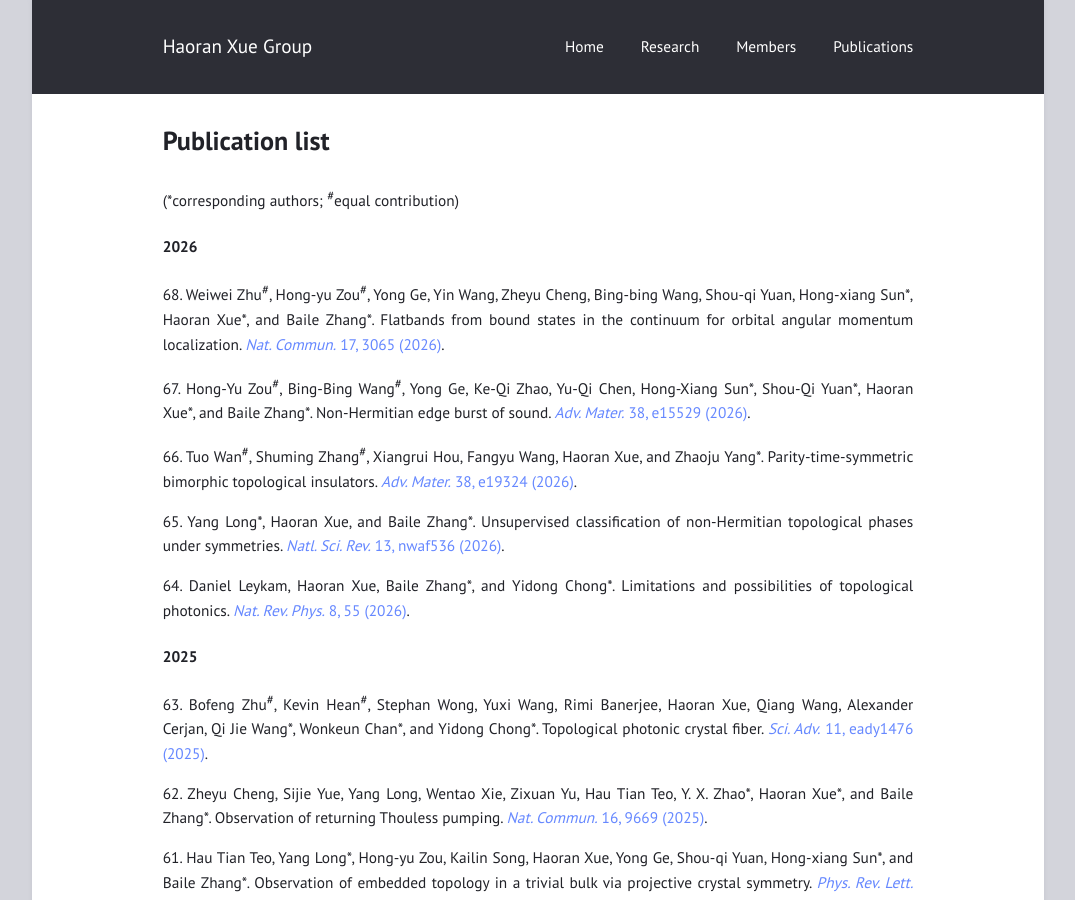
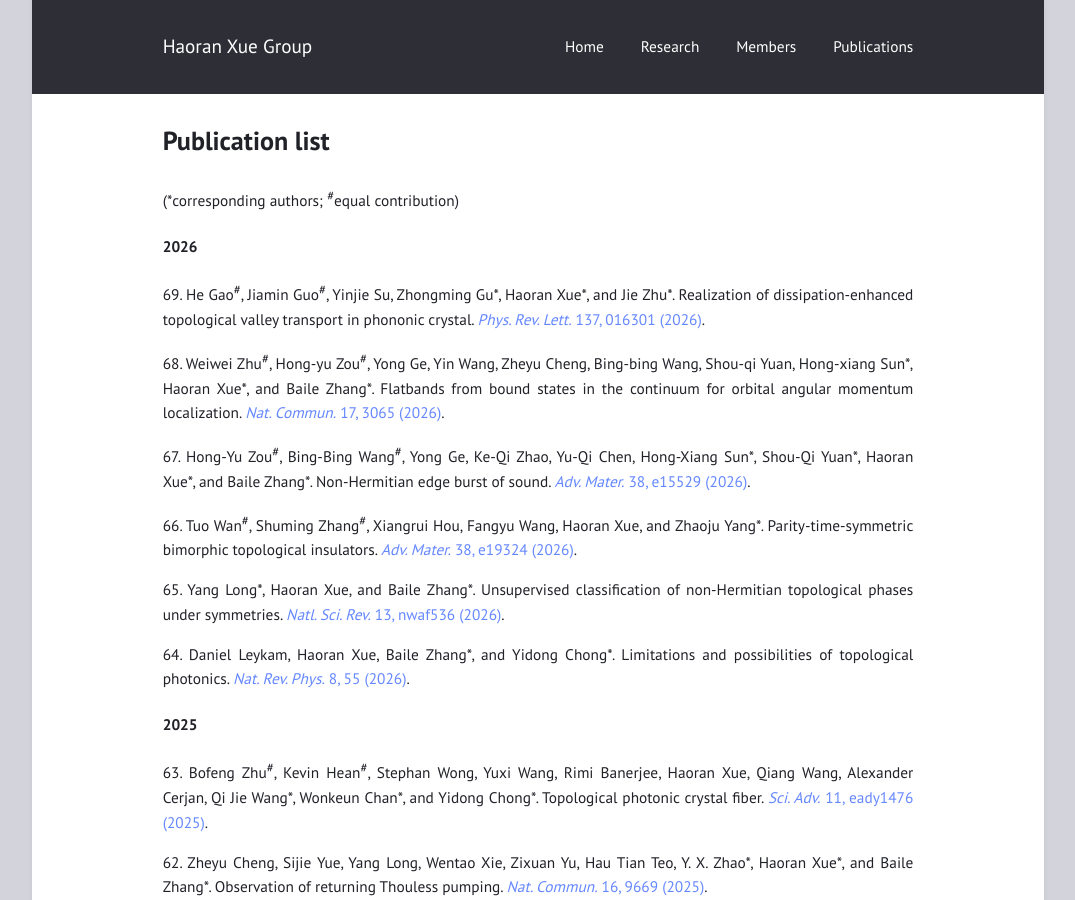
Before and after one commit to haoran-group/haoran-group.github.io, a Jekyll site: the page built from paper.md, in a window 1280 px wide and 900 px high. Shown: the whole window, without its empty margins (102-1177 px from the left). Built offline with Jekyll 4.4.1, drawn with Linux system fonts in a browser that asks for light colours.

Commit message:
Update paper.md

```diff
--- a/paper.md
+++ b/paper.md
@@ -6,6 +6,8 @@ title: Publication list
 (*corresponding authors; <sup>#</sup>equal contribution)
 
 #### 2026
+
+69\. He Gao<sup>#</sup>, Jiamin Guo<sup>#</sup>, Yinjie Su, Zhongming Gu\*, Haoran Xue\*, and Jie Zhu\*. Realization of dissipation-enhanced topological valley transport in phononic crystal. [*Phys. Rev. Lett.* 137, 016301 (2026)](https://doi.org/10.1103/pjlr-6t6w).
 
 68\. Weiwei Zhu<sup>#</sup>, Hong-yu Zou<sup>#</sup>, Yong Ge, Yin Wang, Zheyu Cheng, Bing-bing Wang, Shou-qi Yuan, Hong-xiang Sun\*, Haoran Xue\*, and Baile Zhang\*. Flatbands from bound states in the continuum for orbital angular momentum localization. [*Nat. Commun.* 17, 3065 (2026)](https://doi.org/10.1038/s41467-026-69669-6).
 
```
